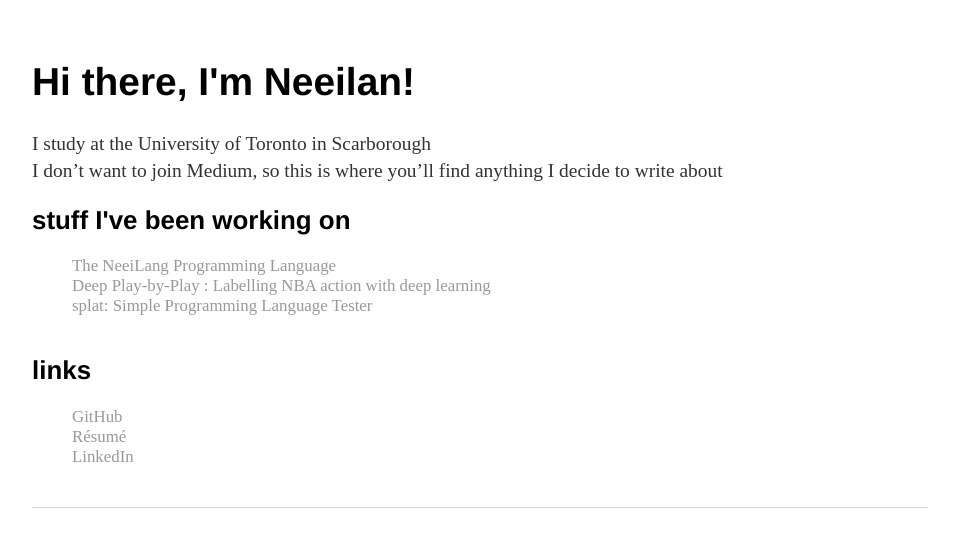
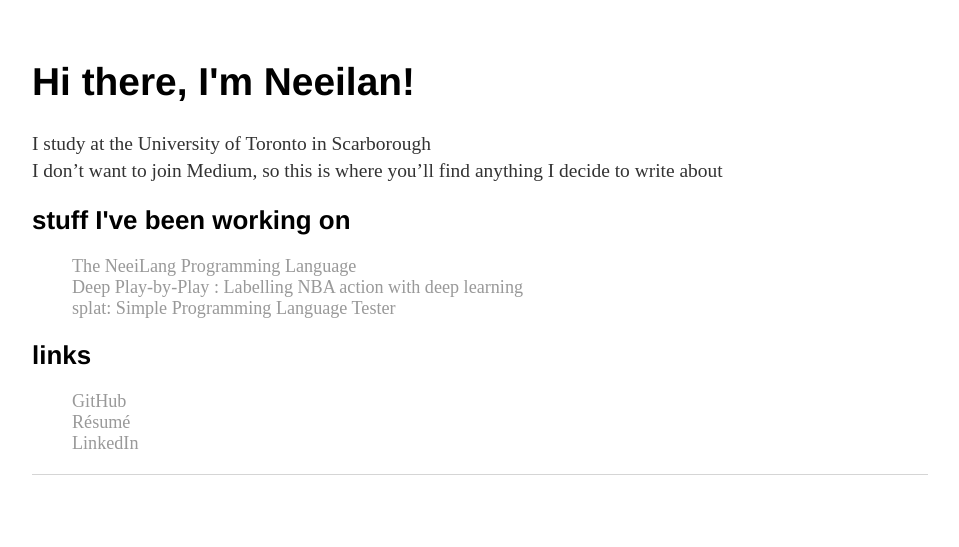
Before and after one commit to neeilan/neeilan.github.io, a Jekyll site: the page built from index.html, in a window 1280 px wide. Shown: the top 547 px of the page, without its empty margins (160-1119 px from the left). Built offline with Jekyll 4.4.1, drawn with Linux system fonts in a browser that asks for light colours.

Commit message:
Update main.css

```diff
--- a/css/main.css
+++ b/css/main.css
@@ -38,8 +38,8 @@ footer {
 }
 
 ul.posts {
-    margin: 10px auto 40px;
-    font-size: 1.3em;
+    margin: 10px auto 10px;
+    font-size: 1.4em;
 }
 
 ul.posts li {
@@ -47,8 +47,8 @@ ul.posts li {
 }
 
 ul.links {
-    margin: 10px auto 40px;
-    font-size: 1.3em;
+    margin: 10px auto 10px;
+    font-size: 1.4em;
 }
 
 ul.links li {
```
